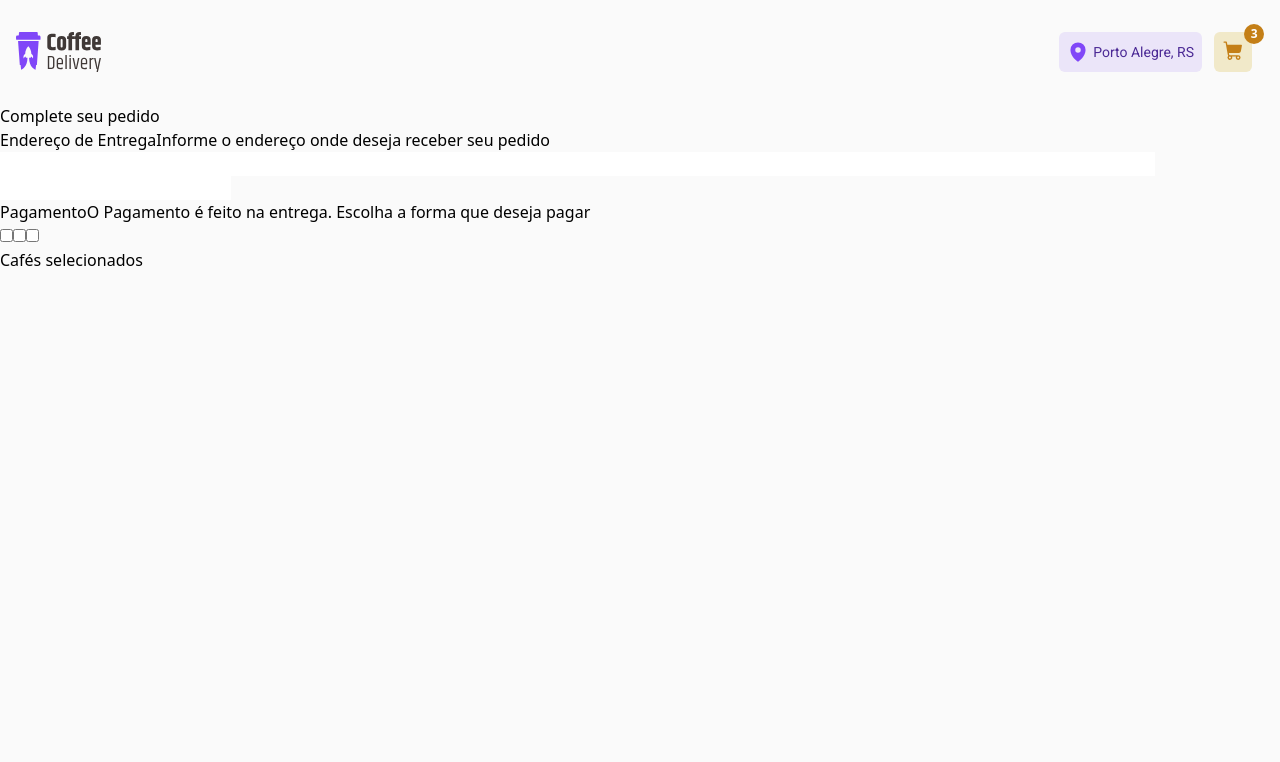
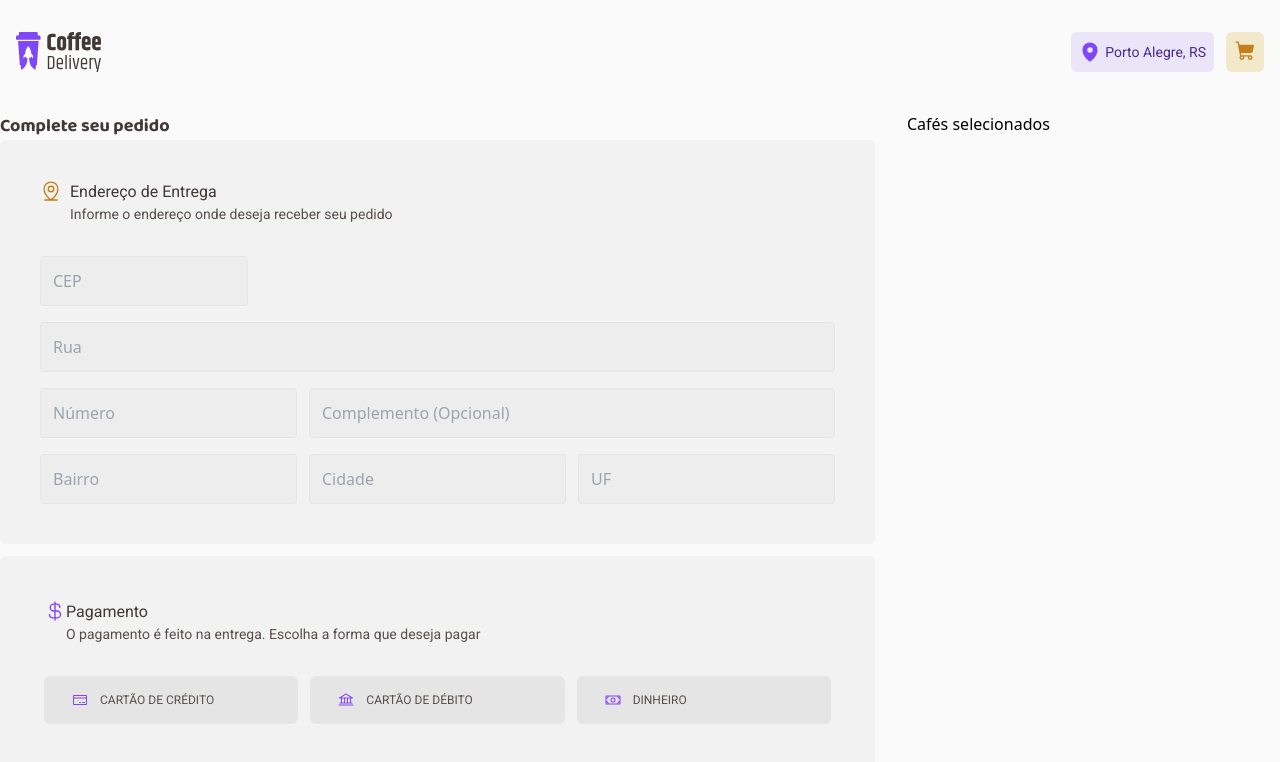
Before and after one commit to fabriciosouzza/nextjs-coffee-delivery, a Next.js app: page /checkout in a window 1280 px wide. Shown: the top 762 px of the page. Built offline with nearby package versions, Linux system fonts and the light colour scheme.

Commit message:
feat: change ContextProvider organization and create AddressForm style

```diff
--- a/app/checkout/page.tsx
+++ b/app/checkout/page.tsx
@@ -1,37 +1,11 @@
+import AddressForm from "../components/AddressForm";
+
 export default function Checkout() {
   return (
-    <section>
+    <section className="container mx-auto flex gap-8 mt-10">
       <div>
-        <h4>Complete seu pedido</h4>
-        <form action="">
-
-          <section>
-            <div>
-              <span>Endereço de Entrega</span>
-              <span>Informe o endereço onde deseja receber seu pedido</span>
-            </div>
-            <div>
-              <input type="text" />
-              <input type="text" />
-              <input type="text" />
-              <input type="text" />
-              <input type="text" />
-              <input type="text" />
-            </div>
-          </section>
-
-          <section>
-            <div>
-                <span>Pagamento</span>
-                <span>O Pagamento é feito na entrega. Escolha a forma que deseja pagar</span>
-            </div>
-            <div>
-                <input type="checkbox" name="" id=""></input>
-                <input type="checkbox" name="" id=""></input>
-                <input type="checkbox" name="" id=""></input>
-            </div>
-          </section>
-        </form>
+        <h4 className="font-Baloo_2 text-lg font-bold text-base-subtitle">Complete seu pedido</h4>
+        <AddressForm />
       </div>
 
       <div>
--- a/app/components/AddressForm.tsx
+++ b/app/components/AddressForm.tsx
@@ -1,33 +1,113 @@
+"use client";
+import {
+  Bank,
+  CreditCard,
+  CurrencyDollar,
+  MapPinLine,
+  Money,
+} from "@phosphor-icons/react";
+
 export default function AddressForm() {
   return (
-    <form action="">
-      <section>
-        <div>
-          <span>Endereço de Entrega</span>
-          <span>Informe o endereço onde deseja receber seu pedido</span>
+    <form action="" className="flex flex-col gap-3">
+      <section className="flex flex-col p-10 justify-start gap-8 rounded-md bg-base-card">
+        <div className="flex items-start gap-2 self-stretch">
+          <div className="">
+            <MapPinLine size={22} color="#C47F17" />
+          </div>
+          <div className="flex flex-col">
+            <span className="font-Roboto text-base text-base-subtitle">
+              Endereço de Entrega
+            </span>
+            <span className="font-Roboto text-sm text-base-text">
+              Informe o endereço onde deseja receber seu pedido
+            </span>
+          </div>
         </div>
-        <div>
-          <input type="text" />
-          <input type="text" />
-          <input type="text" />
-          <input type="text" />
-          <input type="text" />
-          <input type="text" />
+        <div className="flex flex-col justify-start gap-4 self-stretch">
+          <input
+            className="flex w-52 p-3 items-center gap-4 bg-base-input rounded border border-base-button"
+            type="text"
+            placeholder="CEP"
+          />
+          <input
+            className="flex p-3 items-center gap-1 self-stretch bg-base-input rounded border border-base-button"
+            type="text"
+            placeholder="Rua"
+          />
+          <div className="flex items-center gap-3 self-stretch">
+            <input
+              type="text"
+              placeholder="Número"
+              className="p-3 bg-base-input rounded border border-base-button"
+            />
+            <input
+              type="text"
+              placeholder="Complemento (Opcional)"
+              className="basis-full p-3 bg-base-input rounded border border-base-button"
+            />
+          </div>
+          <div className="flex items-center gap-3 self-stretch">
+            <input
+              type="text"
+              placeholder="Bairro"
+              className="p-3 bg-base-input rounded border border-base-button"
+            />
+            <input
+              type="text"
+              placeholder="Cidade"
+              className="p-3 bg-base-input rounded border border-base-button"
+            />
+            <input
+              type="text"
+              placeholder="UF"
+              className="basis-1/4 p-3 bg-base-input rounded border border-base-button"
+            />
+          </div>
         </div>
       </section>
 
-      <section>
-        <div>
-          <span>Pagamento</span>
-          <span>
-            O Pagamento é feito na entrega. Escolha a forma que deseja pagar
-          </span>
+      <section className="flex flex-col p-11 items-start gap-8 self-stretch rounded-md bg-base-card">
+        <div className="flex">
+          <div>
+            <CurrencyDollar size={22} fill="#8047F8" />
+          </div>
+          <div className="flex flex-col">
+            <span className="font-Roboto text-base text-base-subtitle">
+              Pagamento
+            </span>
+            <span className="font-Roboto text-sm text-base-text">
+              O pagamento é feito na entrega. Escolha a forma que deseja pagar
+            </span>
+          </div>
         </div>
-        <div>
-          <input type="checkbox" name="" id=""></input>
-          <input type="checkbox" name="" id=""></input>
-          <input type="checkbox" name="" id=""></input>
-        </div>
+          <fieldset className="flex justify-center gap-3 items-center self-stretch">
+
+            <label className="flex flex-[1_0_0%] p-4 items-center gap-3 rounded-md bg-base-button hover:bg-base-hover focus-within:bg-purple-light focus-within:border focus-within:border-purple">
+              <input className="w-0 opacity-0" type="radio" name="radio"/>
+              <CreditCard size={16} fill="#8047F8" />
+              <span className="font-Roboto text-xs text-base-text uppercase">
+                cartão de crédito
+              </span>
+            </label>
+
+            <label className="flex flex-[1_0_0%] p-4 items-center gap-3 rounded-md bg-base-button hover:bg-base-hover focus-within:bg-purple-light focus-within:border focus-within:border-purple">
+              <input className="w-0 opacity-0" type="radio" name="radio" />
+              <Bank size={16} fill="#8047F8" />
+              <span className="font-Roboto text-xs text-base-text uppercase">
+                cartão de débito
+              </span>
+            </label>
+
+            <label className="flex flex-[1_0_0%] p-4 items-center gap-3 rounded-md bg-base-button hover:bg-base-hover focus-within:bg-purple-light focus-within:border focus-within:border-purple">
+            <input className="w-0 opacity-0" type="radio" name="radio" />
+              <Money size={16} fill="#8047F8" />
+              <span className="font-Roboto text-xs text-base-text uppercase ">
+                dinheiro
+              </span>
+            </label>
+
+          </fieldset>
       </section>
     </form>
   );
--- a/app/components/Navbar.tsx
+++ b/app/components/Navbar.tsx
@@ -1,22 +1,38 @@
-'use client'
+"use client";
 
 import Image from "next/image";
 import Link from "next/link";
-import logo from "public/logo.svg"
+import logo from "public/logo.svg";
 import { MapPin, ShoppingCart } from "@phosphor-icons/react";
+import { OrderContext } from "@/context/OrderContext";
+import { useContext } from "react";
 
 export default function Navbar() {
+  const { productsState } = useContext(OrderContext);
+
   return (
-        <header className='container mx-auto px-4 h-10 my-8 flex justify-between'>
-          <Link href="/"><Image src={logo} width={85} height={40} alt='' /></Link>
-          <div className='flex gap-3'>
-            <div className='flex justify-center items-center p-2 gap-1 bg-purple-light rounded-md cursor-pointer'>
+    <header className="container mx-auto px-4 h-10 my-8 flex justify-between">
+      <Link href="/">
+        <Image src={logo} width={85} height={40} alt="" />
+      </Link>
+      <div className="flex gap-3">
+        <div className="flex justify-center items-center p-2 gap-1 bg-purple-light rounded-md cursor-pointer">
           <MapPin size={22} color="#8047F8" weight="fill" />
-              <span className='text-purple-dark text-sm font-Roboto hidden min-[360px]:inline'>Porto Alegre, RS</span>
+          <span className="text-purple-dark text-sm font-Roboto hidden min-[360px]:inline">
+            Porto Alegre, RS
+          </span>
         </div>
-            <div className='flex'>
-              <span className='p-2 bg-yellow-light rounded-md'><Link href="/checkout"><ShoppingCart size={22} color="#C47F17" weight="fill"/></Link></span>
-              <span className='flex justify-center items-center -ml-2 -mt-2 w-5 h-5 bg-yellow-dark rounded-full text-white text-xs tracking-tighter font-bold'>3</span>
+        <div className="flex">
+          <span className="p-2 bg-yellow-light rounded-md">
+            <Link href="/checkout">
+              <ShoppingCart size={22} color="#C47F17" weight="fill" />
+            </Link>
+          </span>
+          {productsState.length > 0 ? (
+            <span className="flex justify-center items-center -ml-2 -mt-2 w-5 h-5 bg-yellow-dark rounded-full text-white text-xs tracking-tighter font-bold">
+              {productsState.length}
+            </span>
+          ) : null}
         </div>
       </div>
     </header>
--- a/app/components/ProductCard.tsx
+++ b/app/components/ProductCard.tsx
@@ -12,7 +12,7 @@ interface ProductCardProps {
 
 export default function ProductCard({ id, data }: ProductCardProps) {
 
-  const { productsStates, addNewProduct, deleteProduct, increaseProductAmount, decreaseProductAmount } = useContext(OrderContext);
+  const { productsState, addNewProduct, deleteProduct, increaseProductAmount, decreaseProductAmount } = useContext(OrderContext);
   const [inputValue, setInputValue] = useState(0);
 
   const coffeeImage = `http://coffee-strapi:1337${data.image.data.attributes.url}`;
@@ -22,25 +22,19 @@ export default function ProductCard({ id, data }: ProductCardProps) {
       id: id,
       name: data.name,
       price: data.price,
+      image: data.image.data.attributes.url,
       amount: inputValue,
     };
 
-  //   const attributesToTest = {
-  //     id: 10,
-  //     name: "teste",
-  //     price: 12,
-  //     amount: 5,
-  //   }
-
-  // function handleDelete() {
-  //   deleteProduct(attributesToTest)
-  // }
-  // function handleIncrease() {
-  //   increaseProductAmount(attributesToTest)
-  // }
-  // function handleDecrease() {
-  //   decreaseProductAmount(attributesToTest)
-  // }
+  function handleDelete() {
+    deleteProduct(orderAttributes)
+  }
+  function handleIncrease() {
+    increaseProductAmount(orderAttributes)
+  }
+  function handleDecrease() {
+    decreaseProductAmount(orderAttributes)
+  }
 
   function HandleAddToCart() {
     if (inputValue > 0) {
@@ -59,17 +53,10 @@ export default function ProductCard({ id, data }: ProductCardProps) {
     }
   }
 
-  console.log(productsStates)
-
   return (
     <div className="flex flex-col items-center justify-around w-64 h-[19.375rem] bg-base-card rounded-md rounded-tr-[2.25rem] rounded-bl-[2.25rem]">
       <span className="-mt-7">
         <Image src={coffeeImage} width={120} height={120} alt="" />
-        <div>
-          {/* <button onClick={handleDelete}>DELETE</button>
-          <button onClick={handleIncrease}>increase</button>
-          <button onClick={handleDecrease}>decrease</button> */}
-        </div>
       </span>
       <div className="flex gap-1">
         {data.tags.data.map((item) => {
@@ -98,7 +85,7 @@ export default function ProductCard({ id, data }: ProductCardProps) {
         <section className="flex items-center gap-2">
           <div className="flex justify-center items-center gap-1 p-2 rounded-md bg-base-button">
             <button type="button" onClick={HandleDecreaseInput}>
-              <Minus size={14} color="#8047F8" weight="bold" />
+              <Minus size={14} color="#8047F8" weight="bold" className="hover:fill-purple-dark" />
             </button>
             <input
               className="font-Roboto text-base text-base-title text-center bg-inherit w-5 focus:outline-none"
@@ -110,11 +97,11 @@ export default function ProductCard({ id, data }: ProductCardProps) {
               readOnly
             />
             <button type="button" onClick={HandleIncreaseInput}>
-              <Plus size={14} color="#8047F8" weight="bold" />
+              <Plus size={14} color="#8047F8" weight="bold" className="hover:fill-purple-dark"/>
             </button>
           </div>
           <button
-            className="flex p-2 justify-center items-center gap-2 rounded-md bg-purple-dark"
+            className="flex p-2 justify-center items-center gap-2 rounded-md bg-purple-dark hover:bg-purple"
             type="button"
             onClick={HandleAddToCart}
           >
--- a/app/layout.tsx
+++ b/app/layout.tsx
@@ -1,37 +1,39 @@
-import './globals.css'
-import type { Metadata } from 'next'
-import { Roboto, Baloo_2 } from 'next/font/google'
-import Navbar from './components/Navbar'
-import OrderContextProvider, { OrderContext } from '@/context/OrderContext'
+import "./globals.css";
+import type { Metadata } from "next";
+import { Roboto, Baloo_2 } from "next/font/google";
+import Navbar from "./components/Navbar";
+import OrderContextProvider, { OrderContext } from "@/context/OrderContext";
 
 const roboto = Roboto({
-  subsets: ['latin'],
-  weight: ['400', '700'],
-  variable: '--font-roboto'
-})
+  subsets: ["latin"],
+  weight: ["400", "700"],
+  variable: "--font-roboto",
+});
 
 const baloo = Baloo_2({
-  subsets: ['latin'],
-  weight: ['700', '800'],
-  variable: '--font-baloo'
-})
+  subsets: ["latin"],
+  weight: ["700", "800"],
+  variable: "--font-baloo",
+});
 
 export const metadata: Metadata = {
-  title: 'Coffee Delivery',
-  description: 'Generated by create next app',
-}
+  title: "Coffee Delivery",
+  description: "Generated by create next app",
+};
 
 export default function RootLayout({
   children,
 }: {
-  children: React.ReactNode
+  children: React.ReactNode;
 }) {
   return (
     <html lang="en" className={`${roboto.variable} ${baloo.variable}`}>
-      <body className='bg-background'>
+      <OrderContextProvider>
+        <body className="bg-background">
           <Navbar />
           {children}
-      </body>
+        </body>
+      </OrderContextProvider>
     </html>
-  )
+  );
 }
--- a/app/page.tsx
+++ b/app/page.tsx
@@ -4,7 +4,6 @@ import ProductCard from "./components/ProductCard";
 import { useEffect, useState } from "react";
 import { listCoffees } from "@/services/coffeeServices";
 import { Product } from "@/utils/models";
-import OrderContextProvider from "@/context/OrderContext";
 
 export default function Home() {
   const [coffees, setCoffees] = useState<Product[]>([]);
@@ -28,13 +27,11 @@ export default function Home() {
         Nossos cafés
       </h3>
       <div className="container mx-auto px-4 mb-10">
-        <OrderContextProvider>
           <div className="grid grid-cols-1 gap-10 justify-items-center sm:grid-cols-2 lg:grid-cols-3 xl:grid-cols-4">
             {coffees.map((product) => (
               <ProductCard key={product.id} id={product.id} data={product.attributes} />
             ))}
           </div>
-        </OrderContextProvider>
       </div>
     </main>
   );
--- a/context/OrderContext.tsx
+++ b/context/OrderContext.tsx
@@ -1,3 +1,4 @@
+'use client'
 import {
   addNewProductAction,
   decreaseProductAction,
@@ -15,7 +16,7 @@ interface OrderContextProviderProps {
 }
 
 interface OrderContextType {
-    productsStates: productOrderType[];
+  productsState: productOrderType[];
   addNewProduct: (orderAttributes: productOrderType) => void;
   deleteProduct: (orderAttributes: productOrderType) => void;
   increaseProductAmount: (orderAttributes: productOrderType) => void;
@@ -25,7 +26,7 @@ interface OrderContextType {
 export default function OrderContextProvider({
   children,
 }: OrderContextProviderProps) {
-  const [productsStates, dispatch] = useReducer(productOrderReducer, []);
+  const [productsState, dispatch] = useReducer(productOrderReducer, []);
 
   function addNewProduct(orderAttributes: productOrderType) {
     dispatch(addNewProductAction(orderAttributes));
@@ -41,7 +42,7 @@ export default function OrderContextProvider({
   }
 
   return (
-    <OrderContext.Provider value={{ productsStates, addNewProduct, deleteProduct, increaseProductAmount, decreaseProductAmount }}>
+    <OrderContext.Provider value={{ productsState, addNewProduct, deleteProduct, increaseProductAmount, decreaseProductAmount }}>
       {children}
     </OrderContext.Provider>
   );
--- a/reducers/productOrder/actions.ts
+++ b/reducers/productOrder/actions.ts
@@ -14,6 +14,7 @@ export function addNewProductAction(orderAttributes: productOrderType) {
             id: orderAttributes.id,
             name: orderAttributes.name,
             price: orderAttributes.price,
+            image: orderAttributes.image,
             amount: orderAttributes.amount
         }
     }
@@ -25,6 +26,7 @@ export function deleteProductAction(orderAttributes: productOrderType) {
             id: orderAttributes.id,
             name: orderAttributes.name,
             price: orderAttributes.price,
+            image: orderAttributes.image,
             amount: orderAttributes.amount
         }
     }
@@ -36,6 +38,7 @@ export function increaseProductAction(orderAttributes: productOrderType) {
             id: orderAttributes.id,
             name: orderAttributes.name,
             price: orderAttributes.price,
+            image: orderAttributes.image,
             amount: orderAttributes.amount
         }
     }
@@ -47,6 +50,7 @@ export function decreaseProductAction(orderAttributes: productOrderType) {
             id: orderAttributes.id,
             name: orderAttributes.name,
             price: orderAttributes.price,
+            image: orderAttributes.image,
             amount: orderAttributes.amount
         }
     }
--- a/services/coffeeServices.ts
+++ b/services/coffeeServices.ts
@@ -11,7 +11,6 @@ export async function listCoffees(): Promise<Product[] | undefined>  {
     );
     if (listCoffeesReq.ok) {
         const coffeeData = await listCoffeesReq.json();
-        console.log("coffees:", coffeeData.data)
         return coffeeData.data as Product[];
     }
   } catch (error) {
```
Also changed, not shown: utils/models.ts (+5 -4 lines). Lines whose indentation alone changed are shown as unchanged.
